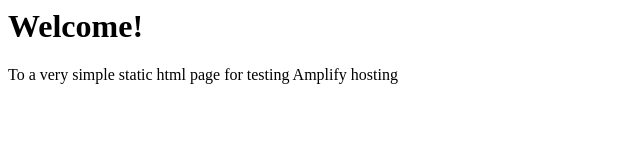
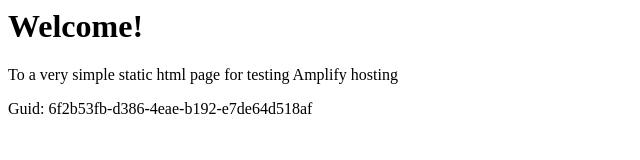
Before and after one commit to aws-aemilia-mxp/Github-PR-Commit-Integration-Test-DoNotTouch-v1-preprod-eu-south-1, a website: page src/index.html in a window 1280 px wide. Shown: the whole page, without its empty margins (0-640 px from the left). Drawn offline with Linux system fonts and the light colour scheme.

Commit message:
commit from integ tests

```diff
--- a/src/index.html
+++ b/src/index.html
@@ -1,3 +1,5 @@
+
+
 <html lang="en">
 
 <head>
@@ -10,6 +12,6 @@
 <body>
     <h1>Welcome!</h1>
     <p>To a very simple static html page for testing Amplify hosting</p>
-</body>
+    <p>Guid: 6f2b53fb-d386-4eae-b192-e7de64d518af</p></body>
 
 </html>
```
